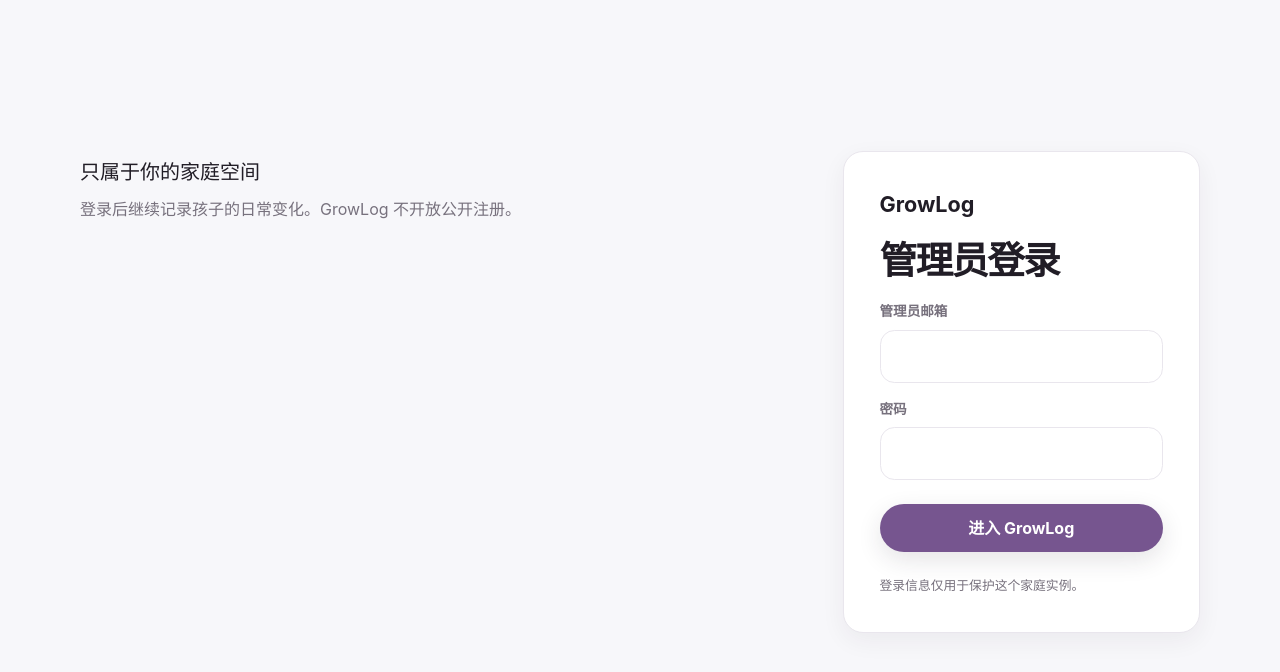
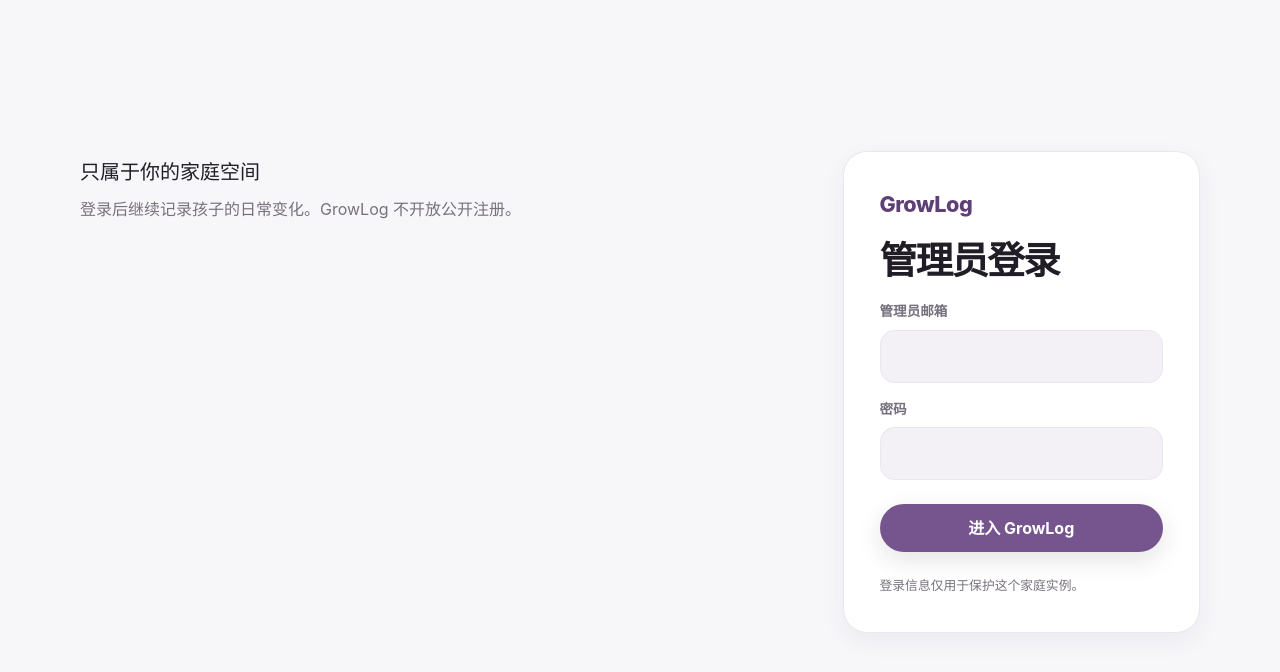
Before and after one commit to jianminbai/GrowLog, a Next.js app: page /login in a window 1280 px wide. Shown: the top 672 px of the page. Built offline with nearby package versions, Linux system fonts and the light colour scheme.

Commit message:
style: refresh public and application shells

```diff
--- a/src/app/globals.css
+++ b/src/app/globals.css
@@ -68,6 +68,7 @@ main {
 
 .hero {
   max-width: 49rem;
+  padding-top: clamp(2rem, 7vw, 5rem);
 }
 
 .eyebrow,
@@ -140,9 +141,9 @@ textarea {
 }
 
 .preview {
-  margin-top: clamp(4rem, 10vw, 7rem);
-  border: 1px solid var(--line);
-  border-radius: 2rem;
+  margin-top: clamp(2.5rem, 7vw, 5rem);
+  border: 1px solid var(--line);
+  border-radius: 1.5rem;
   background: var(--surface);
   padding: clamp(1.25rem, 4vw, 2.25rem);
   box-shadow: 0 8px 24px rgba(44, 34, 52, 0.06);
@@ -215,10 +216,11 @@ h2 {
 .wordmark {
   display: inline-block;
   margin-bottom: 1.25rem;
-  color: var(--ink);
+  color: var(--brand-violet-strong);
   font-family: inherit;
   font-size: 1.35rem;
-  font-weight: 700;
+  font-weight: 800;
+  letter-spacing: -0.02em;
   text-decoration: none;
 }
 
@@ -243,7 +245,7 @@ h2 {
 
 .login-panel {
   border: 1px solid var(--line);
-  border-radius: 1.25rem;
+  border-radius: 1.5rem;
   background: var(--surface);
   padding: clamp(1.25rem, 5vw, 2.25rem);
   box-shadow: 0 8px 24px rgba(44, 34, 52, 0.06);
@@ -267,7 +269,7 @@ h2 {
   min-height: var(--control-min);
   border: 1px solid var(--line);
   border-radius: 0.9rem;
-  background: var(--surface);
+  background: var(--surface-muted);
   color: var(--ink);
   padding: 0.85rem 1rem;
   font: inherit;
@@ -294,6 +296,7 @@ h2 {
   margin: 0;
   color: var(--danger-ink);
   font-size: 0.875rem;
+  overflow-wrap: anywhere;
 }
 
 .form-message[role="status"] { color: var(--success-ink); }
@@ -751,6 +754,7 @@ h2 {
 .app-brand {
   font-family: inherit;
   font-weight: 800;
+  letter-spacing: -0.02em;
   font-size: 1.25rem !important;
 }
 
```
Also changed, not shown: 1 other file (tests, documents, lock files or other folders).
